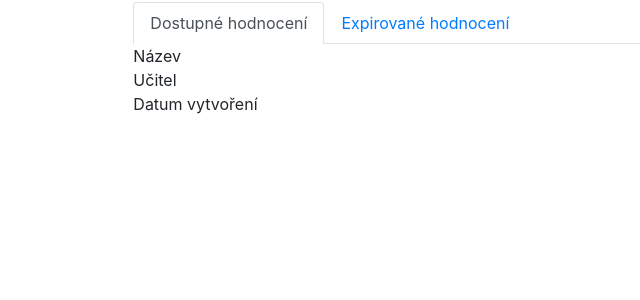
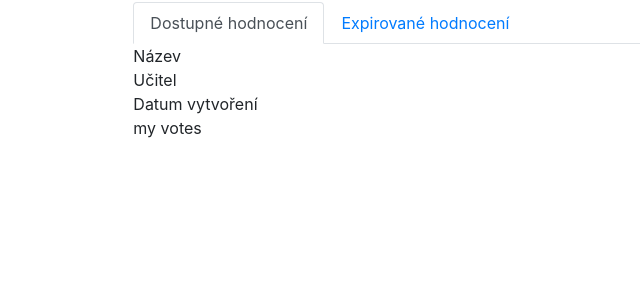
Before and after one commit to KaktusekCZ/SystemCHC, a PHP site: page /admin/ in a window 1280 px wide. Shown: the part 126-426 px from the top of the page, without its empty margins (80-720 px from the left). Run offline with PHP 8.4, Linux system fonts and the light colour scheme; the visitor is signed in with stand-in values (Sample User, id 1); data that the repository does not hold is empty; some libraries are stand-ins or nearby versions.

Commit message:
Added myvotes

```diff
--- a/src/templates/admin/index.php
+++ b/src/templates/admin/index.php
@@ -51,6 +51,7 @@ require(__DIR__.'/../actions/getEvents.php');
                 require(__DIR__.'/../actions/loginStatus.php');
                 require(__DIR__.'/../includes/topbar--default.php');
                 require(__DIR__.'/../includes/votes-list.php');
+                require(__DIR__.'/../includes/my-votes.php');
             ?>
 
             <div id="modal-space">
--- /dev/null
+++ b/src/templates/includes/my-votes.php
@@ -0,0 +1,3 @@
+<div class="admin__my-votes">
+    <p>my votes</p>
+</div>
--- a/web/admin/index.php
+++ b/web/admin/index.php
@@ -53,6 +53,7 @@ require(__DIR__.'/../actions/getEvents.php');
                 require(__DIR__.'/../actions/loginStatus.php');
                 require(__DIR__.'/../includes/topbar--default.php');
                 require(__DIR__.'/../includes/votes-list.php');
+                require(__DIR__.'/../includes/my-votes.php');
             ?>
 
                     <div id="modal-space">
--- /dev/null
+++ b/web/includes/my-votes.php
@@ -0,0 +1,3 @@
+<div class="admin__my-votes">
+    <p>my votes</p>
+</div>
```
